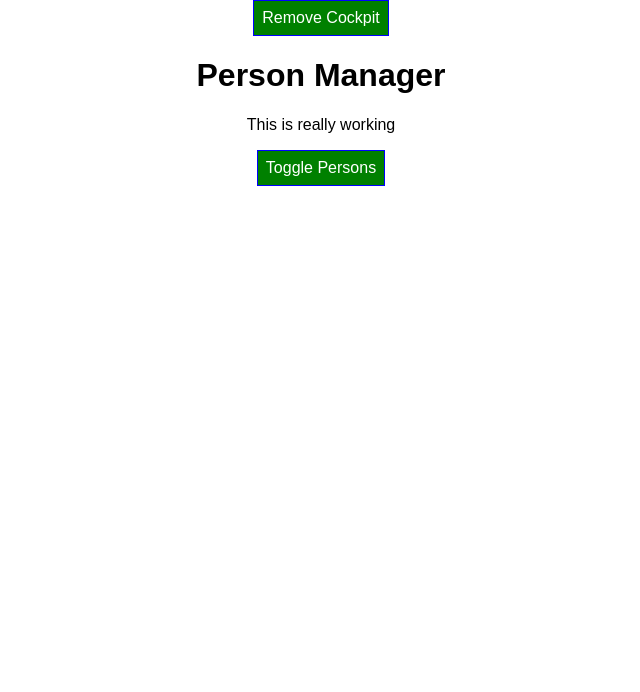
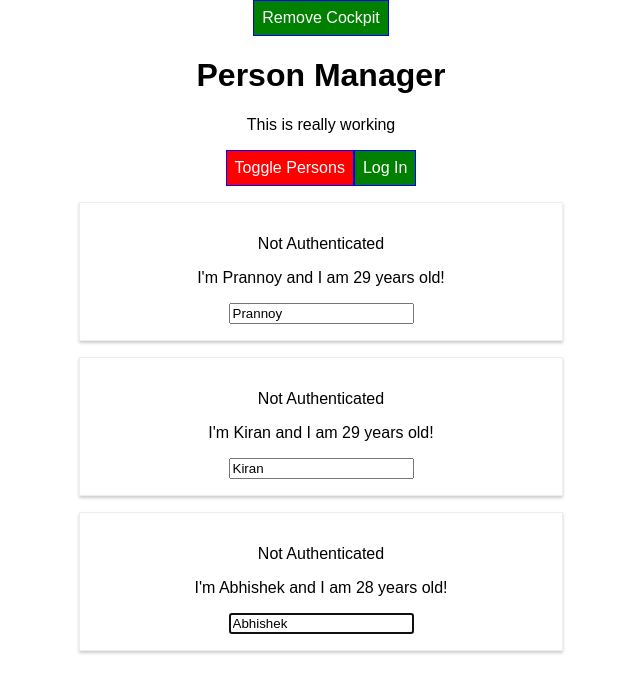
Before and after one commit to prannoykumar07/react-complete-guide, a React app: page / in a window 1280 px wide. Shown: the top 692 px of the page, without its empty margins (319-959 px from the left). Built offline with nearby package versions, Linux system fonts and the light colour scheme.

Commit message:
Ch. 117 - End of Section 7

```diff
--- a/package.json
+++ b/package.json
@@ -32,6 +32,7 @@
     "postcss-flexbugs-fixes": "3.2.0",
     "postcss-loader": "2.0.8",
     "promise": "8.0.1",
+    "prop-types": "^15.7.2",
     "radium": "^0.26.0",
     "raf": "3.4.0",
     "react": "^16.12.0",
--- a/src/components/Cockpit/Cockpit.js
+++ b/src/components/Cockpit/Cockpit.js
@@ -1,12 +1,19 @@
-import React, { useEffect } from 'react';
+import React, { useEffect, useRef, useContext } from 'react';
 import classes from './Cockpit.css'
+import AuthContext from '../../context/auth-context'
 
 const cockpit = (props) => {
+    const toggleBtnRef = useRef(null);
+    const authContext = useContext(AuthContext);
+
+    console.log(authContext.authenticated);
+
     useEffect(() => {
         console.log('[Cockpit.js] useEffect');
-        setTimeout(() => {
-            alert('Saved data to Cloud!');
-        }, 1000)
+        // setTimeout(() => {
+        //     alert('Saved data to Cloud!');
+        // }, 1000)
+        toggleBtnRef.current.click();
         return () => {
             console.log('[Cockpit.js] clean up work in useEfect');
         }
@@ -35,12 +42,20 @@
     return (<div className={classes.Cockpit}>
         <h1>{props.title}</h1>
         <p className={assignedClasses.join(' ')}>This is really working</p>
-        <button className={btnClass} onClick={props.clicked}>
+        <button className={btnClass}
+            ref={toggleBtnRef}
+            onClick={props.clicked}>
             Toggle Persons
         </button>
+        <button onClick={authContext.login}>Log In</button>
     </div>
-
     );
 }
 
 export default React.memo(cockpit);
+
+/*
+<AuthContext.Consumer>
+    {context => <button onClick={context.login}>Log In</button>}
+</AuthContext.Consumer>
+*/
--- a/src/components/Persons/Person/Person.js
+++ b/src/components/Persons/Person/Person.js
@@ -1,21 +1,56 @@
 import React, { Component } from "react";
 import classes from './Person.css'
+import withClass from '../../../hoc/withClass'
 import Aux from '../../../hoc/Auxiliary'
+import PropTypes from 'prop-types'
+import AuthContext from '../../../context/auth-context'
+
 
 class Person extends Component {
+
+  constructor(props) {
+    super(props);
+    this.inputElementRef = React.createRef();
+  }
+
+  static contextType = AuthContext;
+
+  componentDidMount() {
+    // document.querySelector('input').focus(); -- not suitable
+    //this.inputElement.focus();
+    this.inputElementRef.current.focus();
+    console.log(this.context.authenticated);
+  }
+
+
   render() {
     console.log('[Person.js] rendering ...');
     return (
-      <Aux>
+      < Aux >
+        <AuthContext.Consumer>
+          {(context) => context.authenticated ? <p>Authenticated</p> : <p>Not Authenticated</p>
+          }
+        </AuthContext.Consumer>
+
         < p onClick={this.props.click} >
           I'm {this.props.name} and I am {this.props.age} years old!
       </p >
         <p >{this.props.children}</p>
-        <input type="text" onChange={this.props.changed} value={this.props.name} />
-      </Aux>
+        <input type="text"
+          // ref={(inputEl) => { this.inputElement = inputEl; }}
+          ref={this.inputElementRef}
+          onChange={this.props.changed} value={this.props.name} />
+      </Aux >
     );
   };
 }
+
+Person.propTypes = {
+  click: PropTypes.func,
+  name: PropTypes.string,
+  age: PropTypes.number,
+  changed: PropTypes.func
+};
 
 /*
 Adjacent JSX in an array -
@@ -42,4 +77,4 @@
   );
 };
 */
-export default Person;
+export default withClass(Person, classes.Person);
--- a/src/containers/App.js
+++ b/src/containers/App.js
@@ -2,7 +2,9 @@
 import classes from "./App.css";
 import Persons from '../components/Persons/Persons';
 import Cockpit from "../components/Cockpit/Cockpit";
-
+import withClass from "../hoc/withClass";
+import Aux from '../hoc/Auxiliary'
+import AuthContext from '../context/auth-context'
 
 class App extends Component {
   constructor(props) {
@@ -16,7 +18,9 @@
       ],
       otherState: "some other value",
       showPersons: false,
-      showCockpit: true
+      showCockpit: true,
+      changeCounter: 0,
+      authenticated: false
     };
 
     this.nameChangedHandler = (event, id) => {
@@ -32,8 +36,11 @@
       const persons = [...this.state.persons];
       persons[personIndex] = person;
 
-      this.setState({
-        persons: persons
+      this.setState((prevState, props) => {
+        return {
+          persons: persons,
+          changeCounter: prevState.changeCounter + 1
+        };
       });
     };
 
@@ -72,6 +79,10 @@
     console.log('[App.js] componentDidUpdate');
   }
 
+  loginHandler = () => {
+    this.setState({ authenticated: true });
+  }
+
   render() {
     console.log('[App.js] render');
     let persons = null;
@@ -81,26 +92,40 @@
         < div >
           <Persons persons={this.state.persons}
             clicked={this.deletePersonHandler}
-            changed={this.nameChangedHandler} />
+            changed={this.nameChangedHandler}
+            isAuthenticated={this.state.authenticated} />
         </div >
       );
     }
 
     return (
-      <div className={classes.App}>
+      // <div className={classes.App}>
+      //<WithClass classes={classes.App}>
+      <Aux>
         <button onClick={() => { this.setState({ showCockpit: false }) }}>Remove Cockpit</button>
+        <AuthContext.Provider
+          value={{
+            authenticated: this.state.authenticated,
+            login: this.loginHandler
+          }}>
+
           {this.state.showCockpit ? (
             <Cockpit
               title={this.props.appTitle}
               showPersons={this.state.showPersons}
               personsLength={this.state.persons.length}
-            clicked={this.togglePersonsHandler} />
+              clicked={this.togglePersonsHandler}
+              login={this.loginHandler} />
           ) : null
           }
           {persons}
-      </div >);
+        </AuthContext.Provider>
+      </Aux>
+      //</WithClass>
+      //</div >
+    );
     //return React.createElement('div',{className:'App'},React.createElement('h1',null,'Does this work now'))
   }
 }
 
-export default App;
+export default withClass(App, classes.App);
--- /dev/null
+++ b/src/context/auth-context.js
@@ -0,0 +1,10 @@
+import React from 'react'
+
+const authContext = React.createContext({
+    authenticated: false,
+    login: () => {
+
+    }
+});
+
+export default authContext;
--- /dev/null
+++ b/src/hoc/withClass.js
@@ -0,0 +1,23 @@
+import React from 'react';
+
+const withClass = (WrappedComponent, className) => {
+    return props => (
+        <div className={className}>
+            <WrappedComponent {...props} />
+        </div>
+    );
+};
+
+/*
+const withClass = (WrappedComponent, className) => {
+    return props => {
+        return () => {
+            <div className={className}>
+                <WrappedComponent {...props} />
+            </div>
+        }
+    };
+};
+*/
+
+export default withClass;
```
Lines whose indentation alone changed are shown as unchanged.
